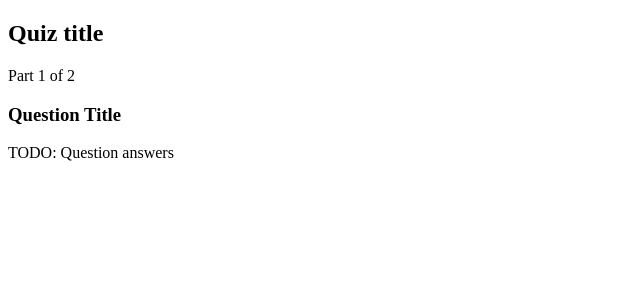
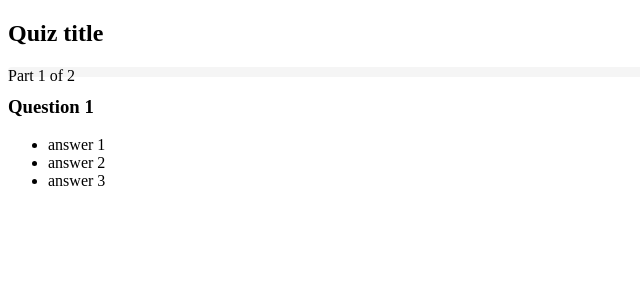
Before and after one commit to MarcL/nextjs-quiz, a Next.js app: page / in a window 1280 px wide. Shown: the top 300 px of the page, without its empty margins (0-640 px from the left). Built offline with nearby package versions, Linux system fonts and the light colour scheme.

Commit message:
More quiz components

```diff
--- a/components/progress.js
+++ b/components/progress.js
@@ -1,7 +1,15 @@
 import ProgressBar from './progressBar';
 
 export default ({current, total}) => (
-    <div className="section-progress">
+    <div
+        className="section-progress"
+        style={{
+            height: '10px',
+            boxShadow: 'none',
+            backgroundColor: '#f5f5f5',
+            borderRadius: '4px'
+        }}
+    >
         <p>Part {current} of {total}</p>
         <ProgressBar current={current} total={total}/>
     </div>
--- a/components/progressBar.js
+++ b/components/progressBar.js
@@ -42,9 +42,9 @@ class ProgressBar extends React.Component {
                     aria-valuemax="100"
                     style={{width: styleWidth}}
                 >
-                    <div className="marks">
+                    {/*<div className="marks">
                         {this.renderMarks()}
-                    </div>
+                    </div>*/}
                 </div>
             </div>
         );
--- a/components/question.js
+++ b/components/question.js
@@ -1,6 +1,11 @@
-export default ({title, questions}) => (
+import QuestionAnswerContainer from './questionAnswerContainer';
+
+export default ({question, onAnswer}) => (
     <div className="question">
-        <h3>Question Title</h3>
-        <p>TODO: Question answers</p>
+        <h3>{question.title}</h3>
+        <QuestionAnswerContainer
+            question={question}
+            onAnswer={onAnswer}
+        />
     </div>
 );
--- /dev/null
+++ b/components/questionAnswer.js
@@ -0,0 +1,5 @@
+export default ({answer, onAnswer, id}) => (
+    <li onClick={() => onAnswer(id)} >
+        {answer}
+    </li>
+);
--- /dev/null
+++ b/components/questionAnswerContainer.js
@@ -0,0 +1,30 @@
+import QuestionAnswer from './questionAnswer';
+
+class QuestionAnswerContainer extends React.Component {
+    renderAnswers() {
+        const {onAnswer} = this.props;
+        const {answers} = this.props.question;
+
+        return answers.map((answer, index) => {
+            const answerKey = `answer=${index}`;
+            return(
+                <QuestionAnswer
+                    answer={answer}
+                    key={answerKey}
+                    id={index}
+                    onAnswer={onAnswer}
+                />
+            );
+        });
+    }
+
+    render() {
+        return(
+            <ul className="question">
+                {this.renderAnswers()}
+            </ul>
+        );
+    }
+}
+
+export default QuestionAnswerContainer;
--- a/components/quiz.js
+++ b/components/quiz.js
@@ -2,14 +2,61 @@ import React from 'react';
 import Progress from './progress';
 import Question from './question';
 
-const Quiz = ({title, questions}) => {
-    const totalQuestions = questions.length;
+class Quiz extends React.Component {
+    constructor() {
+        super();
 
-    return (<div>
-        <h2>{title}</h2>
-        <Progress current={1} total={totalQuestions} />
-        <Question />
-    </div>);
+        this.handleAnswer = this.handleAnswer.bind(this);
+
+        this.state = {
+            answers: [],
+            currentQuestion: 1
+        };
+    }
+
+    handleAnswer(answerId) {
+        console.log(`Answer : ${answerId}`);
+        this.setState({
+            answers: [...this.state.answers, answerId],
+            currentQuestion: this.state.currentQuestion + 1
+        });
+    }
+    renderQuiz(currentQuestionIndex, totalQuestions) {
+        const {questions} = this.props;
+        const currentQuestion = questions[currentQuestionIndex - 1];
+
+        return(
+            <div className="quiz">
+                <Progress current={currentQuestionIndex} total={totalQuestions} />
+                <Question question={currentQuestion} onAnswer={this.handleAnswer} />
+            </div>
+        );
+    }
+
+    renderEndScreen() {
+        return(
+            <div>
+                <h3>Quiz has ended</h3>
+            </div>
+        );
+    }
+    render() {
+        const {title, questions} = this.props;
+        const totalQuestions = questions.length;
+        const currentQuestionIndex = this.state.currentQuestion;
+        const currentQuestion = questions[currentQuestionIndex - 1];
+
+        const renderComponent = (currentQuestionIndex > totalQuestions)
+            ? this.renderEndScreen()
+            : this.renderQuiz(currentQuestionIndex, totalQuestions);
+
+        return (<div>
+            <h2>{title}</h2>
+            <div className="quiz">
+                {renderComponent}
+            </div>
+        </div>);
+    }
 }
 
 export default Quiz;
--- a/pages/index.js
+++ b/pages/index.js
@@ -8,11 +8,19 @@ export default class extends React.Component {
             questions: [
                 {
                     title: 'Question 1',
-                    answers: []
+                    answers: [
+                        'answer 1',
+                        'answer 2',
+                        'answer 3'
+                    ]
                 },
                 {
                     title: 'Question 2',
-                    answers: []
+                    answers: [
+                        'answer 1',
+                        'answer 2',
+                        'answer 3'
+                    ]
                 }
             ]
         };
```
